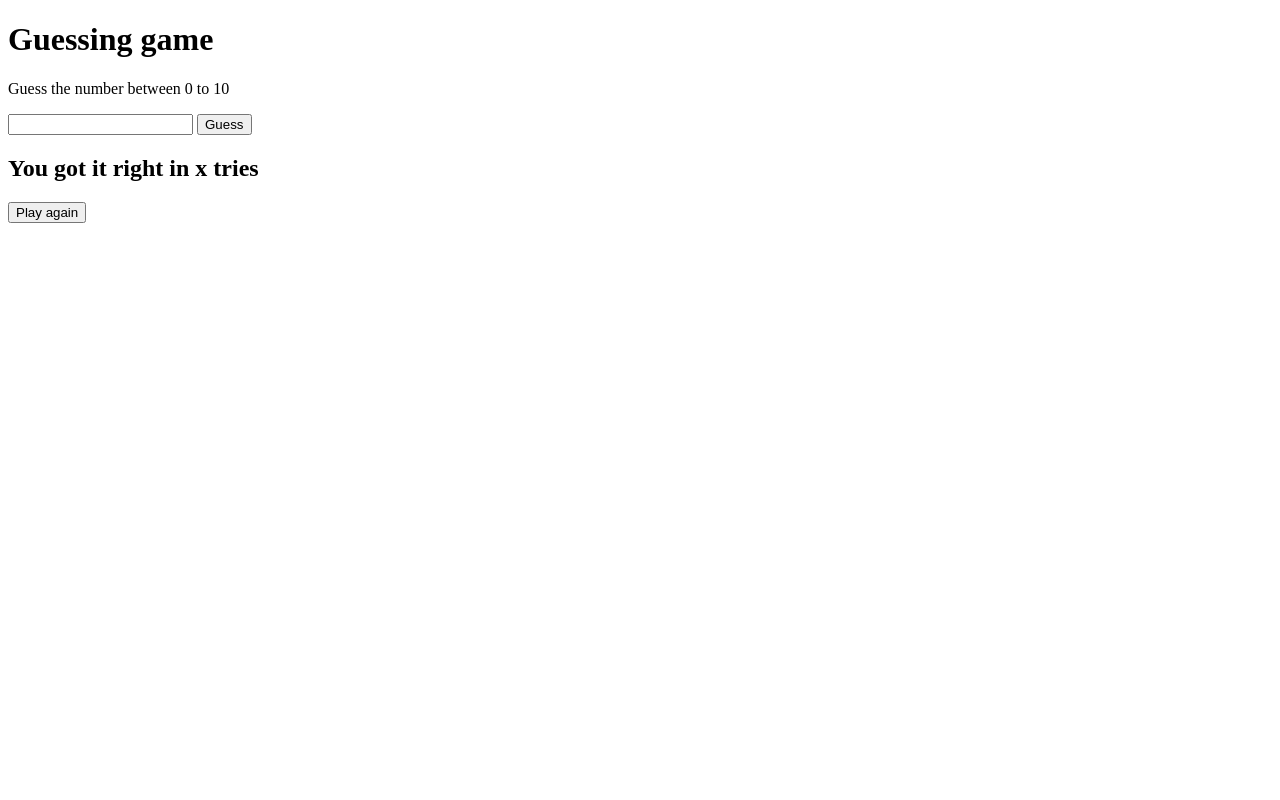
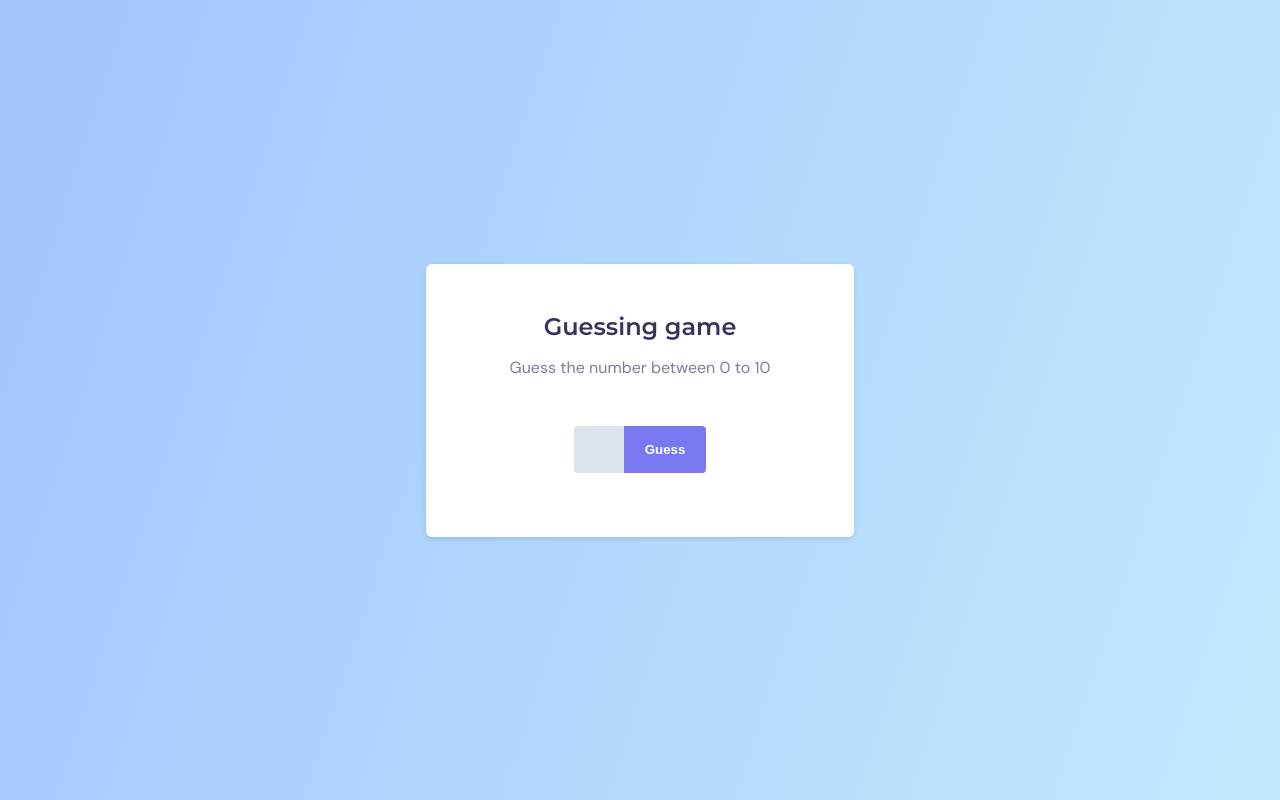
Before and after one commit to Thiagofrf/guessing-game, a plain HTML site: page index.html in a window 1280 px wide. Drawn offline with Linux system fonts and the light colour scheme.

Commit message:
feature: finish styling

```diff
--- a/index.html
+++ b/index.html
@@ -3,6 +3,9 @@
 <head>
     <meta charset="UTF-8">
     <meta name="viewport" content="width=device-width, initial-scale=1.0">
+    <link rel="preconnect" href="https://fonts.googleapis.com">
+    <link rel="preconnect" href="https://fonts.gstatic.com" crossorigin>
+    <link href="https://fonts.googleapis.com/css2?family=DM+Sans:opsz,wght@9..40,400;9..40,700&family=Montserrat:wght@600&display=swap" rel="stylesheet">
     <link rel="stylesheet" href="style.css">
     <title>Guessing Game</title>
 </head>
@@ -12,12 +15,12 @@
             <div class="guess-container">
                 <h1>Guessing game</h1>
                 <p>Guess the number between 0 to 10</p>
-                <div class="guessing-action">
-                    <input type="number" name="number-guess" id="number-guess">
+                <form class="guessing-action">
+                    <input type="number" name="number-guess" id="number-guess" min="0" max="10">
                     <button>Guess</button>
-                </div>
+                </form>
             </div>
-            <div class="result-container">
+            <div class="result-container hide">
                 <h2>You got it right in x tries</h2>
                 <button>Play again</button>
             </div>
--- a/style.css
+++ b/style.css
@@ -0,0 +1,116 @@
+* {
+    margin: 0;
+    padding: 0;
+    box-sizing: border-box;
+}
+
+:root {
+    --main-bg: linear-gradient(288deg, #C2E9FB 0%, #A1C4FD 100%);
+    --title-color: #34355B;
+    --text-color: rgba(52, 53, 91, 0.80);
+    --button-bg: #7879F1;
+    font-size: 62.5%;
+    font-family: 'DM Sans', sans-serif;
+    --input-bg: #DCE2E9;
+}
+
+body {
+    font-size: 1.6rem;
+    background: var(--main-bg);
+}
+
+.container {
+    width: 100%;
+    height: 100vh;
+    background: var(--main-bg);
+    display: flex;
+    align-items: center;
+    justify-content: center;
+}
+
+main {
+    background: #FFF;
+    padding: 4.8rem 6.4rem 6.4rem 6.4rem;
+    display: flex;
+    flex-direction: column;
+    border-radius: .6rem;
+    box-shadow: 0px 2px 4px 0px rgba(0, 0, 0, 0.10);
+    text-align: center;
+    width: min(42.8rem, 90%);
+}
+
+.guess-container h1 {
+    color: var(--title-color);
+    font-family: 'Montserrat', sans-serif;
+    font-size: 2.4rem;
+    font-weight: 600;
+}
+
+.guess-container p {
+    color: var(--text-color);
+    margin-top: 1.6rem;
+    opacity: .8;
+}
+
+.guessing-action {
+    margin-top: 4.8rem;
+    display: flex;
+    justify-content: center;
+}
+
+.guessing-action input {
+    border: none;
+    border-radius: 4px 0px 0px 4px;
+    padding: 1.6rem;
+    background: var(--input-bg);
+    width: 5rem;
+    text-align: center;
+}
+
+.guessing-action input::-webkit-outer-spin-button,
+.guessing-action input::-webkit-inner-spin-button {
+  -webkit-appearance: none;
+  margin: 0;
+}
+
+/* Firefox */
+.guessing-action input[type=number] {
+    -moz-appearance: textfield;
+  }
+
+.guessing-action button {
+    padding: 1.6rem;
+    border: none;
+    border-radius: 0px 4px 4px 0px;
+    background: var(--button-bg);
+    color: #FFF;
+    font-weight: 700;
+    width: 8.2rem;
+    transition: .2s ease-in;
+}
+
+.guessing-action button:hover, .result-container button:hover {
+    cursor: pointer;
+    background-color: var(--title-color);
+}
+
+.result-container h2 {
+    font-weight: 400;
+    color: var(--title-color);
+    font-size: 2.4rem;
+}
+
+.result-container button {
+    padding: 1.6rem;
+    border: none;
+    border-radius: .4rem;
+    background-color: var(--button-bg);
+    color: #FFF;
+    font-weight: 700;
+    margin-top: 3.4rem;
+    transition: .2s ease-in;
+}
+
+.hide {
+    display: none;
+}
```
